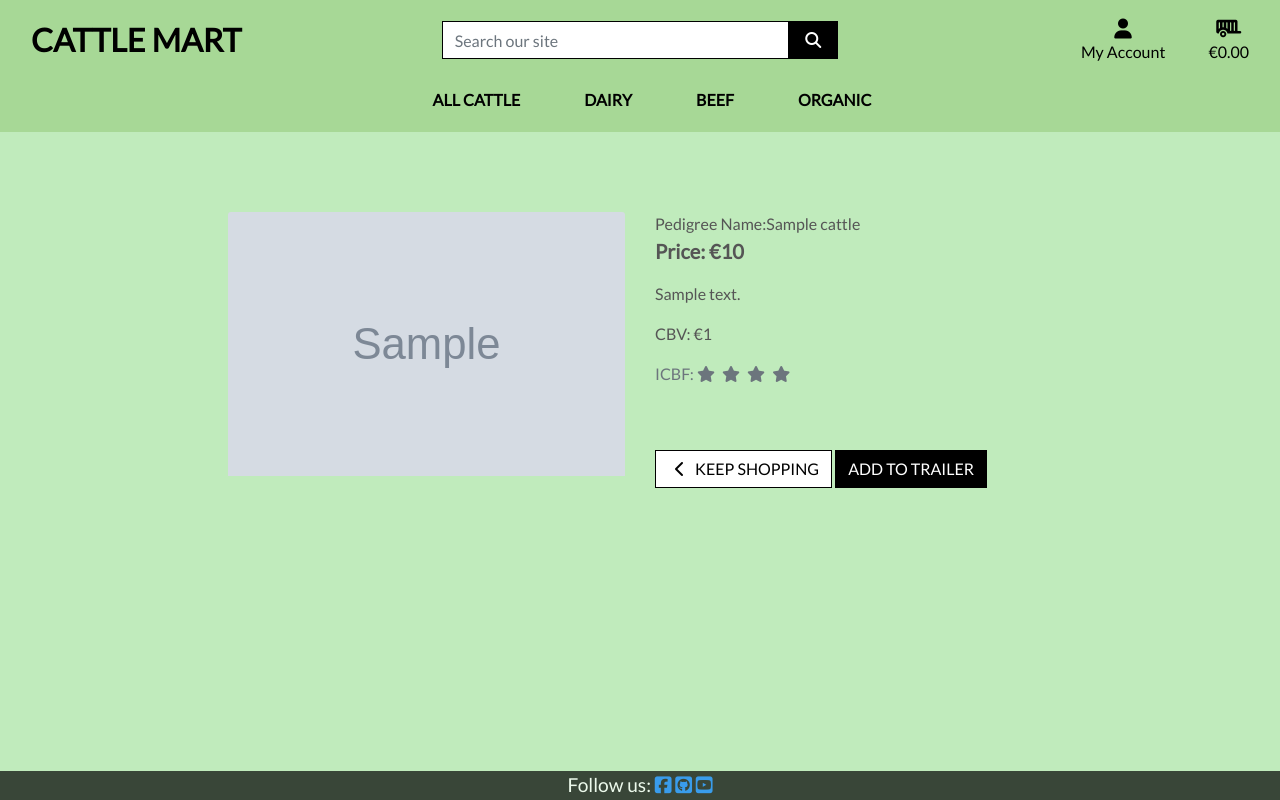
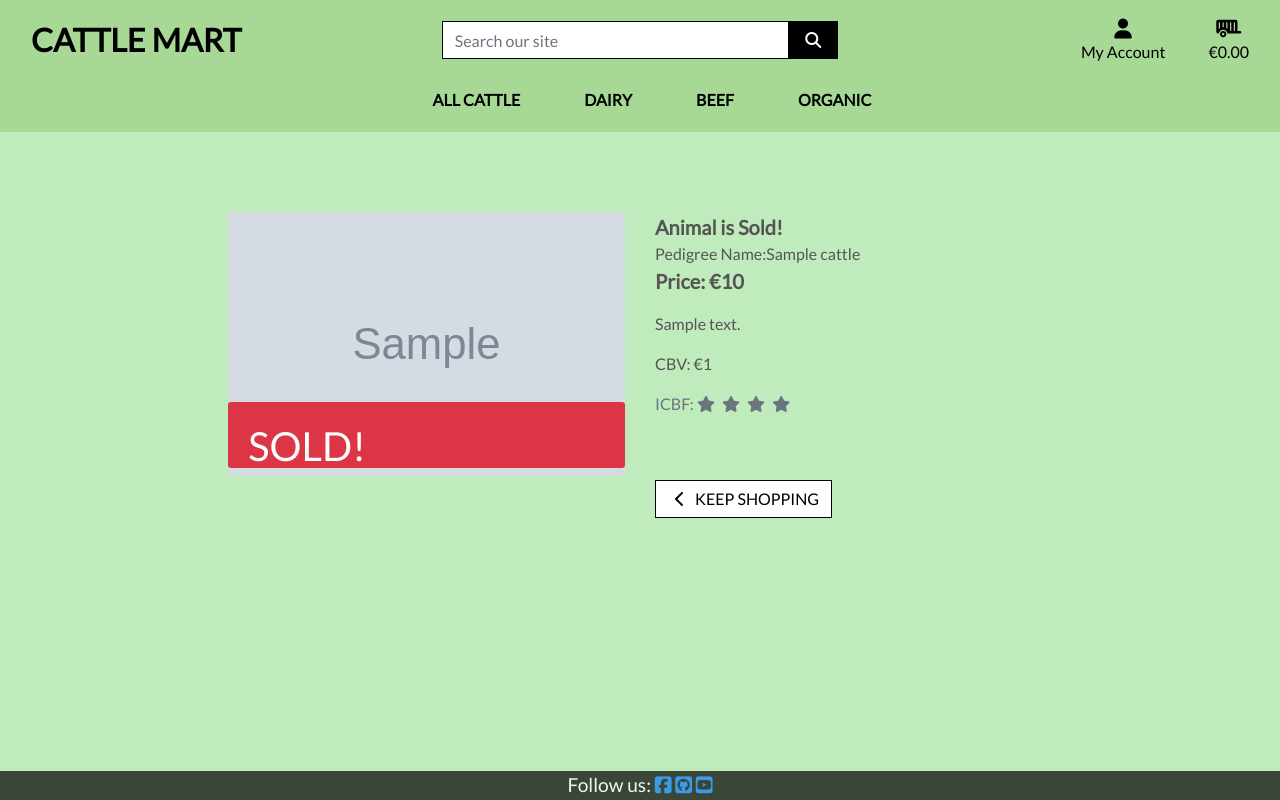
Before and after one commit to Farmer-Eds-Shed/Cattle-Mart, a Django app: page /cattle/1/ in a window 1280 px wide. Run offline with Django 3.2, Linux system fonts and the light colour scheme; tables that the repository leaves empty hold one stand-in row (values such as "Sample post"); grey boxes marked "Sample" are stand-in pictures; some libraries are stand-ins or nearby versions.

Commit message:
Do not process previously sold animals

```diff
--- a/cattle/templates/cattle/cattle_detail.html
+++ b/cattle/templates/cattle/cattle_detail.html
@@ -19,17 +19,27 @@
                     {% if cattle.image %}
                         <a href="{{ cattle.image.url }}" target="_blank">
                             <img class="card-img-top img-fluid" src="{{ cattle.image.url }}" alt="{{ cattle.name }}">
+                            {% if cattle.sold %}
+                            <h1 class = "card-img-overlay bg-danger h-25 w-100 text-white mt-auto">SOLD!</h1>
+                            {% endif %}
                         </a>
                         {% else %}
                         <a href="">
                             <img class="card-img-top img-fluid" src="{{ MEDIA_URL }}noimage.png" alt="{{ cattle.name }}">
+                            {% if cattle.sold %}
+                            <h1 class = "card-img-overlay bg-danger h-25 w-100 text-white mt-auto">SOLD!</h1>
+                            {% endif %}
                         </a>
                     {% endif %}
+
                     </div>
                 </div>
             </div>
             <div class="col-12 col-md-6 col-lg-4">
                 <div class="cattle-details-container mb-5 mt-md-5">
+                    {% if cattle.sold %}
+                        <p class="lead mb-0 text-left font-weight-bold">Animal is Sold!</p>
+                    {% endif %}
                     {% if cattle.name %}
                         <p class="mb-0">Pedigree Name:{{ cattle.name }}</p>
                     {% endif %}
@@ -72,7 +82,9 @@
                                     </span>
                                     <span class="text-uppercase">Keep Shopping</span>
                                 </a>
+                                {% if cattle.sold == False %}
                                 <input type="submit" class="btn btn-black rounded-0 text-uppercase mt-5" value="Add to Trailer">
+                                {% endif %}
                             </div>
                             <input type="hidden" name="redirect_url" value="{{ request.path }}">
                         </div>
```
Also changed, not shown: cattle/templates/cattle/cattle.html (+7 -0 lines), checkout/views.py (+9 -8 lines), marketing/views.py (+10 -10 lines).
